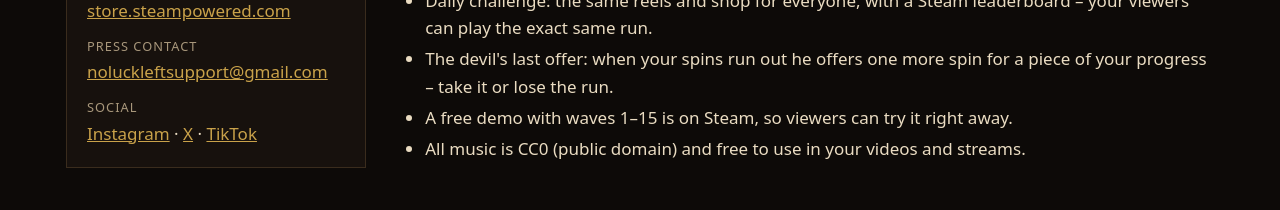
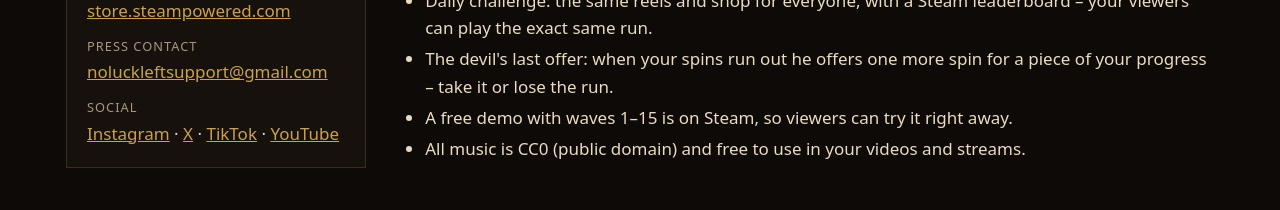
Before and after one commit to FunkJonas/no-luck-left-presskit, a plain HTML site: page index.html in a window 1280 px wide. Shown: the part 1420-1630 px from the top of the page. Drawn offline with Linux system fonts and the light colour scheme; a web font is replaced by a local one.

Commit message:
YouTube channel in the factsheet

```diff
--- a/index.html
+++ b/index.html
@@ -88,7 +88,7 @@ footer { text-align: center; padding: 24px 16px 40px; color: var(--muted); font-
 <dt>Input</dt><dd>Mouse and keyboard, full controller support</dd>
       <dt>Steam</dt><dd><a href="https://store.steampowered.com/app/5099730/No_Luck_Left/">store.steampowered.com</a></dd>
       <dt>Press contact</dt><dd><a href="mailto:noluckleftsupport@gmail.com">noluckleftsupport@gmail.com</a></dd>
-      <dt>Social</dt><dd><a href="https://www.instagram.com/noluckleftstudios">Instagram</a> · <a href="https://x.com/NoLuckLeftStud">X</a> · <a href="https://www.tiktok.com/@no_luck_left">TikTok</a></dd>
+      <dt>Social</dt><dd><a href="https://www.instagram.com/noluckleftstudios">Instagram</a> · <a href="https://x.com/NoLuckLeftStud">X</a> · <a href="https://www.tiktok.com/@no_luck_left">TikTok</a> · <a href="https://www.youtube.com/@noluckleft">YouTube</a></dd>
     </dl>
   </aside>
   <div>
```
